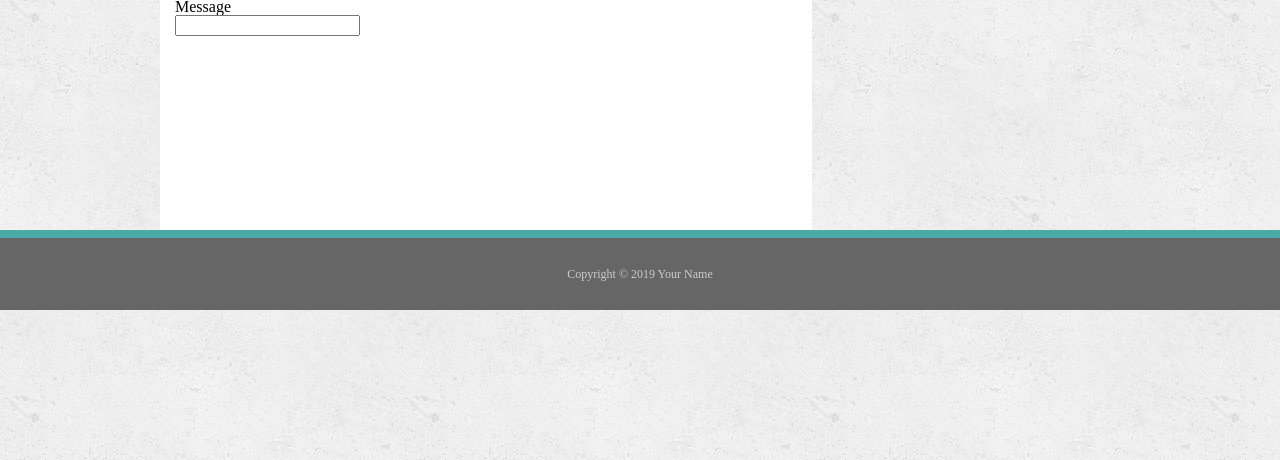
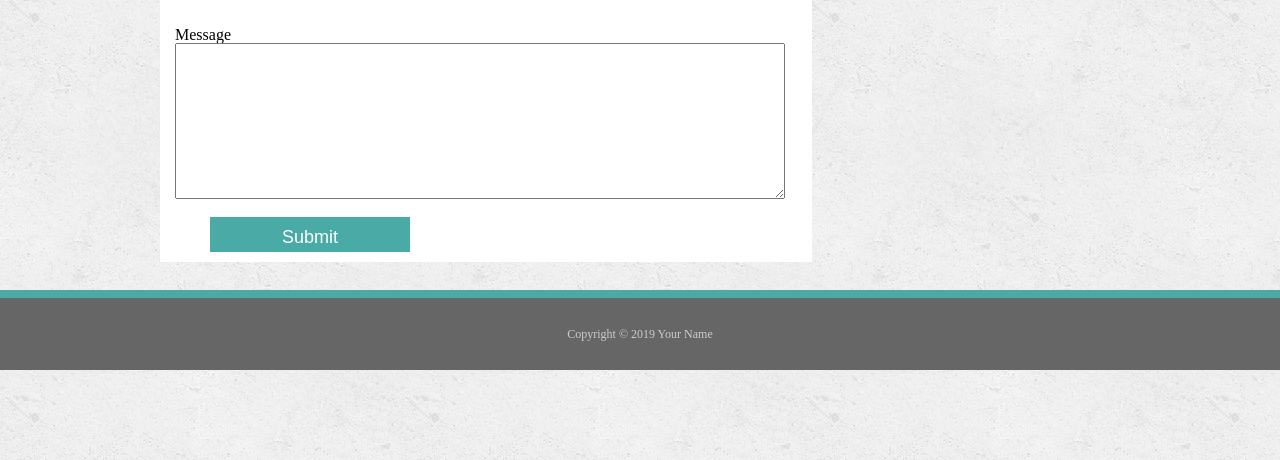
Before and after one commit to pk4noob/basic-portfile, a plain HTML site: page contact.html in a window 1280 px wide. Shown: the part 340-800 px from the top of the page. Drawn offline with Linux system fonts and the light colour scheme.

Commit message:
Html Css kodlari yeniledim

```diff
--- a/assets/css/style.css
+++ b/assets/css/style.css
@@ -42,6 +42,7 @@ ul{
     overflow: hidden;
     padding-right: 100px;
 
+
 }
 ul li {
     float: left;
@@ -55,6 +56,8 @@ ul li {
     content: "";
     border-right: 1px solid #cfcfcf;
     padding-right: 30px;
+
+
 
 
 
@@ -82,6 +85,7 @@ section{
     margin-top: 90px;
     padding-top: 30px;
     padding-bottom: 40px;
+
 }
 .cat{
     float: left;
@@ -97,6 +101,8 @@ section{
     background-color: white;
     width: 652px;
     height: 450px;
+    clear: both;
+    margin-bottom: 60px;
 }
 .rightsection{
     float: right;
@@ -231,11 +237,40 @@ h5{
     color: black;
     float: left;
 }
+
+input{
+    height: 35px;
+    padding: 0 10px;
+    font-size: 14px;
+    border: 1px solid #ddd;
+    width: 96%;
+}
+
+label{
+    display: block;
+}
 .ulname{
+    /* width: 200px;
+    height:200px; */
+    float: left;
+
+}
+.liname{
+    display: block;
+    width: 118%;
+}
+textarea{
+    width: 100%;
+}
+input[type=submit] {
+    padding: 10px 30px;
+    font-size: 18px;
+    color: #fff;
+    cursor: pointer;
+    background: #4aaaa5;
+    border: 0 none;
     width: 200px;
-    height: 200px;
+    margin-left: 50px;
+    margin-top: 10px;
+    margin-bottom: 10px;
 }
-input{
-    width: auto;
-    height: auto;
-}
--- a/contact.html
+++ b/contact.html
@@ -25,7 +25,8 @@
         </div>
     </header>
     <section class="clearfix">
-        <div class="leftsection">
+
+        <form class="leftsection">
             <h2>Contact</h2>
             <div class="nameemail">
                 <ul class="ulname">
@@ -33,17 +34,19 @@
                         <label for="Name">Name</label>
                         <input type="text">
                     </li>
-                    <li>
+                    <li class="liname">
                         <label for="email">Email</label>
                         <input type="email">
                     </li>
-                    <li>
+                    <li class="liname">
                         <label for="Message">Message</label>
-                        <input type="text">
+                        <textarea name="" id="" cols="30" rows="10"></textarea>
+
                     </li>
                 </ul>
+                <input type="submit">
             </div>
-        </div>
+        </form>
         <div class="rightsection">
             <h2>Contect With Me</h2>
             <div>
```
Also changed, not shown: index.html (+2 -2 lines), portfolio.html (+2 -2 lines).
